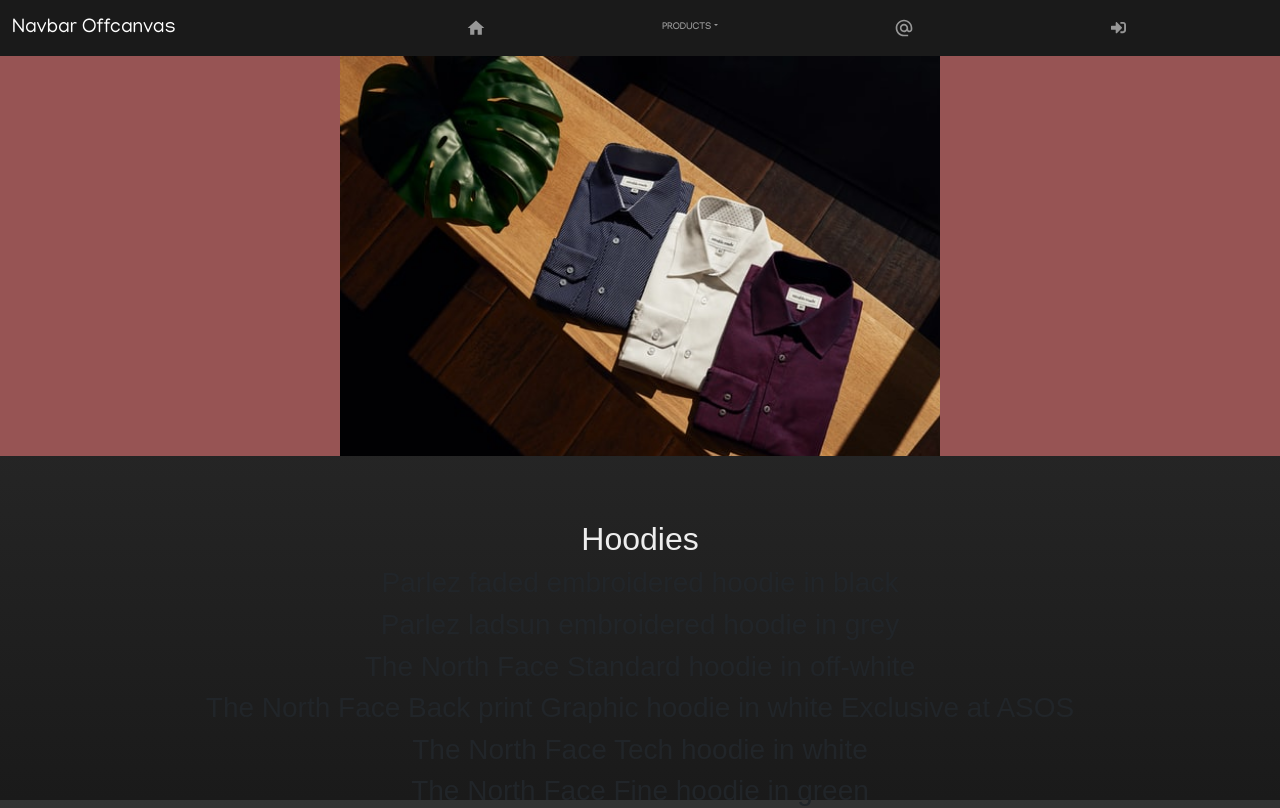
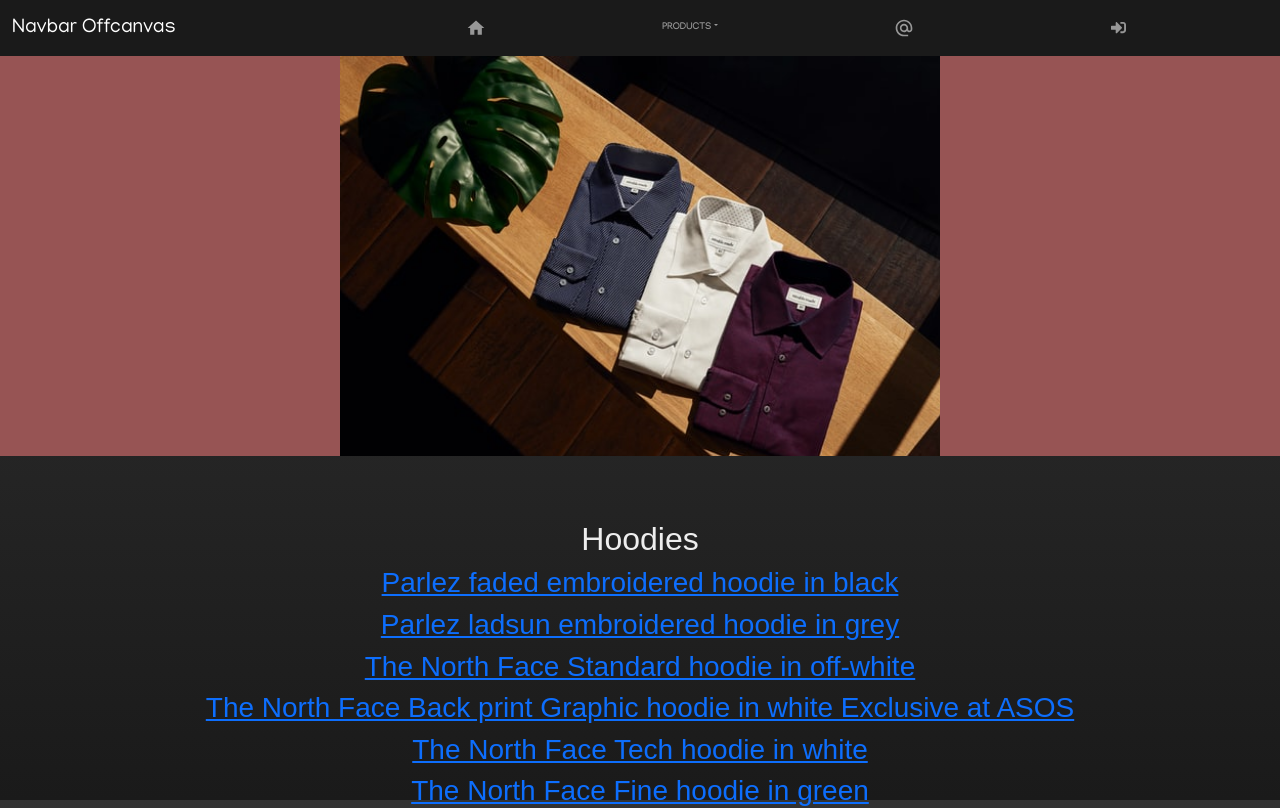
Before and after one commit to sydsutton/ecommerce-app, a React (Create React App) app: page /products/hoodie in a window 1280 px wide. Shown: the top 808 px of the page. Built offline with nearby package versions, Linux system fonts and the light colour scheme.

Commit message:
router set up further

```diff
--- a/src/App.js
+++ b/src/App.js
@@ -1,5 +1,6 @@
 import Navbar from "./components/NavbarComponent"
 import Main from "./components/MainComponent"
+import Category from "./components/CategoryComponent"
 import Product from "./components/ProductComponent"
 import Contact from "./components/ContactComponent"
 import SignIn from "./components/SignInComponent"
@@ -14,7 +15,8 @@ function App() {
 
         <Routes>
           <Route exact path="/" element={<Main />} />
-          <Route path="/products/:category" element={<Product />} />
+          <Route path="/products/:category" element={<Category />} />
+          <Route path="/products/:category/:productId" element={<Product />} />
           <Route path="/contact" element={<Contact />} />
           <Route path="/signin" element={<SignIn />} />
         </Routes>
--- /dev/null
+++ b/src/components/CategoryComponent.js
@@ -0,0 +1,97 @@
+import React from 'react';
+import {Link, useParams} from "react-router-dom"
+import {Carousel} from "react-bootstrap"
+
+import one from "../images/carousel/1.jpg"
+import two from "../images/carousel/2.jpg"
+import three from "../images/carousel/3.jpg"
+import four from "../images/carousel/4.jpg"
+
+import {productsData} from "../data"
+
+const CategoryComponent = (props) => {
+
+    const {category} = useParams()
+    const products = productsData.filter(product => product.category === category)
+
+    return (
+        <div>
+            <div className="jumbotron">
+                <Carousel fade="true" controls={false} indicators={false} interval="3000" pause="hover" >
+                    <Carousel.Item className="carousel">
+                        <img
+                            className="d-block carousel-image"
+                            src={one}
+                            alt="A man wearing a suit"
+                        />
+                    </Carousel.Item>
+                    <Carousel.Item className="carousel">
+                        <img
+                            className="d-block carousel-image"
+                            src={two}
+                            alt="Shirts on a table"
+                        />
+                    </Carousel.Item>
+                    <Carousel.Item className="carousel">
+                        <img
+                            className="d-block carousel-image"
+                            src={three}
+                            alt="Dress shirts"
+                        />
+                    </Carousel.Item>
+                    <Carousel.Item className="carousel">
+                        <img
+                            className="d-block carousel-image"
+                            src={four}
+                            alt="A man posing"
+                        />
+                    </Carousel.Item>
+                </Carousel>
+            </div>
+
+{/* Did this to make the category plural for the title */}
+
+            <h2 className="category-title">{category[category.length - 1] === "s" ? category : category + "s"}</h2>
+            <h1>{products.map(product => {
+                return (
+                    <Link to={`/products/${category}/${product.productCode}`}>
+                        <h3>{product.name}</h3>
+                    </Link>
+                )
+            })}</h1>
+        </div>
+    );
+};
+
+export default CategoryComponent;
+
+//   {
+//     productCode: '1924146',
+//     name: 'Parlez faded embroidered hoodie in black',
+//     category: 'hoodie',
+//     imageUrl:
+//       'https://images.asos-media.com/products/parlez-faded-embroidered-hoodie-in-black/23089615-1-black?$n_320w$&wid=317&fit=constrain',
+//     originPrice: 84.99,
+//     discount: 10,
+//     brand: 'Parlez',
+//     isFreeship: true,
+//     ratingValue: 4.5,
+//     desc: {
+//       brand:
+//         "The designers behind Parlez draw on a love of street culture to craft their collection of hoodies, sweatshirts and T-shirts. Inspired by sportswear and nautical aesthetics, the label focuses on stripped-back silhouettes, utility and understated branding. Check out our ASOS edit to discover our top picks from the brand's offering.",
+//       about: [
+//         'Sweatshirt fabric',
+//         'Soft hand feel',
+//         'Fabric: 80% Cotton, 20% Polyester.',
+//       ],
+//     },
+//     reviews: 100,
+//     orders: 312,
+//     color: 'Black',
+//     thumbnailUrls: [
+//       'https://images.asos-media.com/products/parlez-faded-embroidered-hoodie-in-black/23089615-1-black?$n_640w$&wid=513&fit=constrain',
+//       'https://images.asos-media.com/products/parlez-faded-embroidered-hoodie-in-black/23089615-2?$n_640w$&wid=513&fit=constrain',
+//       'https://images.asos-media.com/products/parlez-faded-embroidered-hoodie-in-black/23089615-3?$n_640w$&wid=513&fit=constrain',
+//       'https://images.asos-media.com/products/parlez-faded-embroidered-hoodie-in-black/23089615-4?$n_640w$&wid=513&fit=constrain',
+//     ],
+//   },
--- a/src/components/ProductComponent.js
+++ b/src/components/ProductComponent.js
@@ -1,60 +1,16 @@
 import React from 'react';
 import {useParams} from "react-router-dom"
-import {Carousel} from "react-bootstrap"
-
-import one from "../images/carousel/1.jpg"
-import two from "../images/carousel/2.jpg"
-import three from "../images/carousel/3.jpg"
-import four from "../images/carousel/4.jpg"
 
 import {productsData} from "../data"
 
-const ProductComponent = (props) => {
+const ProductComponent = () => {
+    const {productId} = useParams()
 
-    const {category} = useParams()
-    const products = productsData.filter(product => product.category === category)
+    const item = productsData.filter(product => product.productCode === productId)[0]
 
     return (
         <div>
-            <div className="jumbotron">
-                <Carousel fade="true" controls={false} indicators={false} interval="3000" pause="hover" >
-                    <Carousel.Item className="carousel">
-                        <img
-                            className="d-block carousel-image"
-                            src={one}
-                            alt="A man wearing a suit"
-                        />
-                    </Carousel.Item>
-                    <Carousel.Item className="carousel">
-                        <img
-                            className="d-block carousel-image"
-                            src={two}
-                            alt="Shirts on a table"
-                        />
-                    </Carousel.Item>
-                    <Carousel.Item className="carousel">
-                        <img
-                            className="d-block carousel-image"
-                            src={three}
-                            alt="Dress shirts"
-                        />
-                    </Carousel.Item>
-                    <Carousel.Item className="carousel">
-                        <img
-                            className="d-block carousel-image"
-                            src={four}
-                            alt="A man posing"
-                        />
-                    </Carousel.Item>
-                </Carousel>
-            </div>
-
-            <h2 className="category-title">{category[category.length - 1] === "s" ? category : category + "s"}</h2>
-            <h1>{products.map(product => {
-                return (
-                    <h3>{product.name}</h3>
-                )
-            })}</h1>
+            <h4>{item.name}</h4>
         </div>
     );
 };
```
